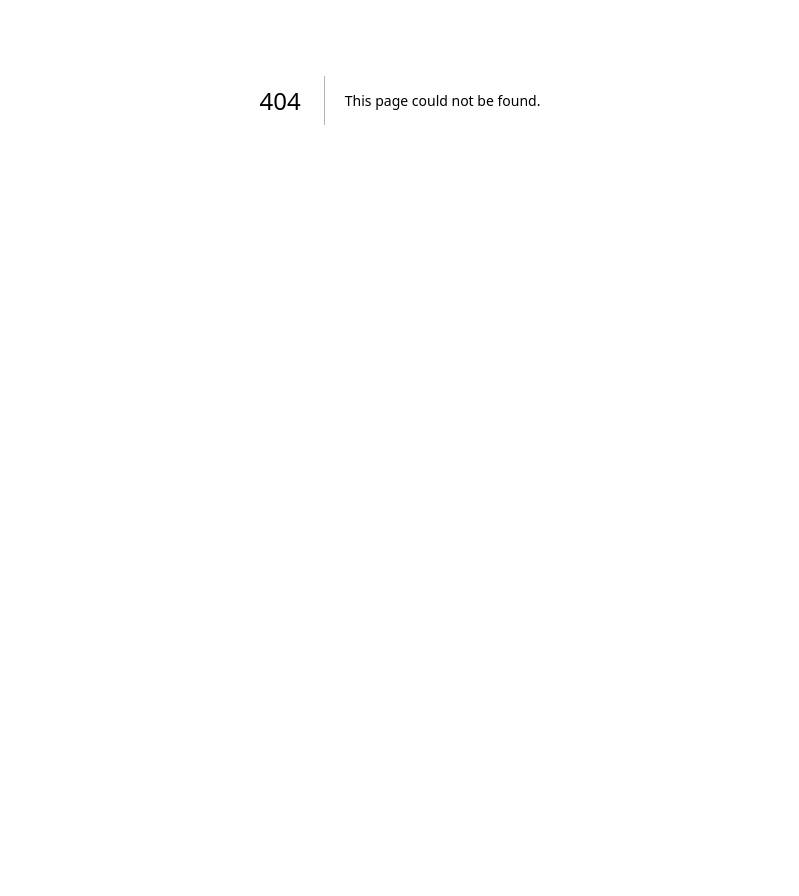
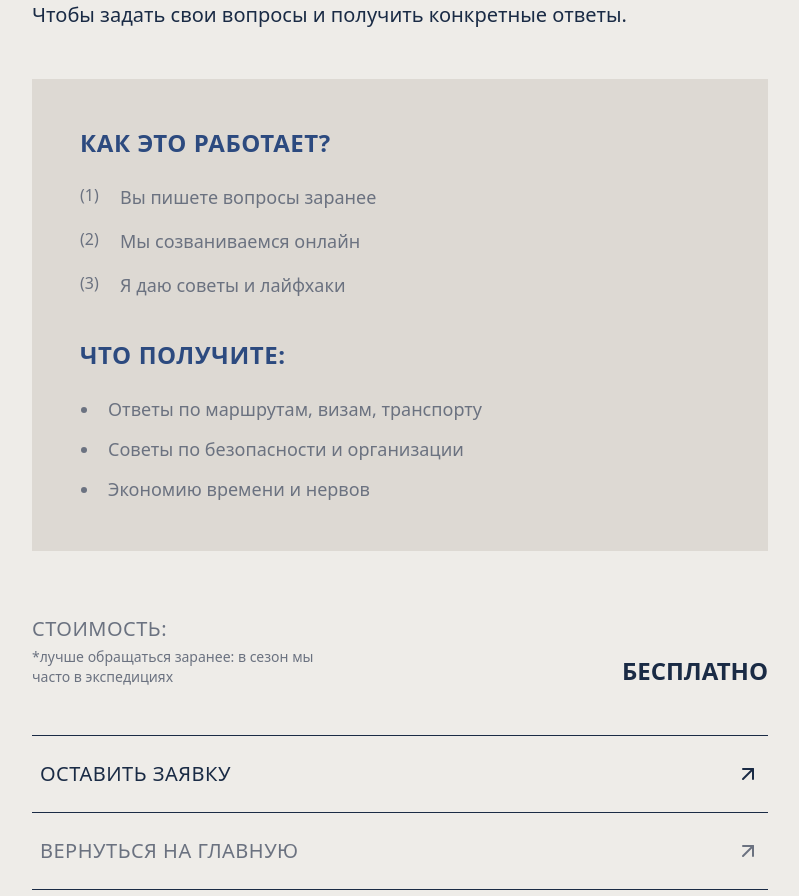
Before and after one commit to publdobr/v0-travel-agency-landing, a Next.js app: page /private-tour in a window 1280 px wide. Before the commit this address had no page. Shown: the part 300-1196 px from the top of the page, without its empty margins (240-1039 px from the left). Before the commit the page ends 800 px from the top, so only its background shows below. Built offline with nearby package versions, Linux system fonts and the light colour scheme.

Commit message:
Create page.tsx

```diff
--- /dev/null
+++ b/app/private-tour/page.tsx
@@ -0,0 +1,97 @@
+import Link from "next/link"
+import { ArrowUpRight } from 'lucide-react'
+
+export default function ExpressConsultationPage() {
+  return (
+    <main className="min-h-screen bg-[#EEECE8] text-[#1A2B45] font-sans selection:bg-[#1A2B45] selection:text-white">
+      <div className="max-w-4xl mx-auto bg-[#EEECE8] min-h-screen shadow-2xl shadow-black/5 relative">
+        <div className="p-6 md:p-12 lg:p-20 space-y-12">
+          {/* Header */}
+          <div className="space-y-6">
+            <h1 className="text-4xl md:text-5xl lg:text-6xl font-bold uppercase leading-[0.9] tracking-tight">
+              ЭКСПРЕСС-КОНСУЛЬТАЦИЯ
+              <br />
+              (ОНЛАЙН)
+            </h1>
+            <p className="text-lg md:text-xl leading-relaxed max-w-2xl">
+              Быстрый бесплатный звонок (10–30 минут)
+              <br className="hidden md:block" />
+              Чтобы задать свои вопросы и получить конкретные ответы.
+            </p>
+          </div>
+
+          {/* Gray Content Box */}
+          <div className="bg-[#DDD9D3] p-8 md:p-12 space-y-10">
+            {/* How It Works Section */}
+            <div className="space-y-6">
+              <h2 className="text-xl md:text-2xl font-bold uppercase tracking-wide text-[#2C4A7F]">
+                КАК ЭТО РАБОТАЕТ?
+              </h2>
+              <div className="space-y-4">
+                <div className="flex gap-4">
+                  <span className="text-[#6B7280] font-medium min-w-[24px]">(1)</span>
+                  <p className="text-lg text-[#6B7280]">Вы пишете вопросы заранее</p>
+                </div>
+                <div className="flex gap-4">
+                  <span className="text-[#6B7280] font-medium min-w-[24px]">(2)</span>
+                  <p className="text-lg text-[#6B7280]">Мы созваниваемся онлайн</p>
+                </div>
+                <div className="flex gap-4">
+                  <span className="text-[#6B7280] font-medium min-w-[24px]">(3)</span>
+                  <p className="text-lg text-[#6B7280]">Я даю советы и лайфхаки</p>
+                </div>
+              </div>
+            </div>
+
+            {/* What You Get Section */}
+            <div className="space-y-6">
+              <h2 className="text-xl md:text-2xl font-bold uppercase tracking-wide text-[#2C4A7F]">ЧТО ПОЛУЧИТЕ:</h2>
+              <ul className="space-y-3 list-disc list-outside pl-5 text-lg text-[#6B7280]">
+                <li className="pl-2">Ответы по маршрутам, визам, транспорту</li>
+                <li className="pl-2">Советы по безопасности и организации</li>
+                <li className="pl-2">Экономию времени и нервов</li>
+              </ul>
+            </div>
+          </div>
+
+          {/* Pricing */}
+          <div className="flex flex-col md:flex-row justify-between items-start md:items-end gap-6 pt-4">
+            <div className="space-y-1">
+              <h3 className="text-xl text-[#6B7280] uppercase tracking-wide">СТОИМОСТЬ:</h3>
+              <p className="text-sm text-[#6B7280] max-w-xs">
+                *лучше обращаться заранее: в сезон мы часто в экспедициях
+              </p>
+            </div>
+            <div className="text-right w-full md:w-auto">
+              <p className="text-xl md:text-2xl font-bold uppercase">БЕСПЛАТНО</p>
+            </div>
+          </div>
+
+          {/* Footer Actions */}
+          <div className="space-y-0 border-t border-[#1A2B45]">
+            {/* Updated link to Telegram - CTA */}
+            <a
+              href="https://t.me/vicky_somewhere"
+              target="_blank"
+              rel="noopener noreferrer"
+              className="group flex items-center justify-between py-6 border-b border-[#1A2B45] hover:bg-[#1A2B45] hover:text-white transition-colors px-2"
+            >
+              <span className="text-xl uppercase tracking-wide">ОСТАВИТЬ ЗАЯВКУ</span>
+              <ArrowUpRight className="w-6 h-6 transition-transform group-hover:translate-x-1 group-hover:-translate-y-1" />
+            </a>
+            {/* Updated link to Home */}
+            <Link
+              href="/"
+              className="group flex items-center justify-between py-6 border-b border-[#1A2B45] hover:bg-[#1A2B45] hover:text-white transition-colors px-2"
+            >
+              <span className="text-xl uppercase tracking-wide text-[#6B7280] group-hover:text-white">
+                ВЕРНУТЬСЯ НА ГЛАВНУЮ
+              </span>
+              <ArrowUpRight className="w-6 h-6 text-[#6B7280] group-hover:text-white transition-transform group-hover:translate-x-1 group-hover:-translate-y-1" />
+            </Link>
+          </div>
+        </div>
+      </div>
+    </main>
+  )
+}
```
